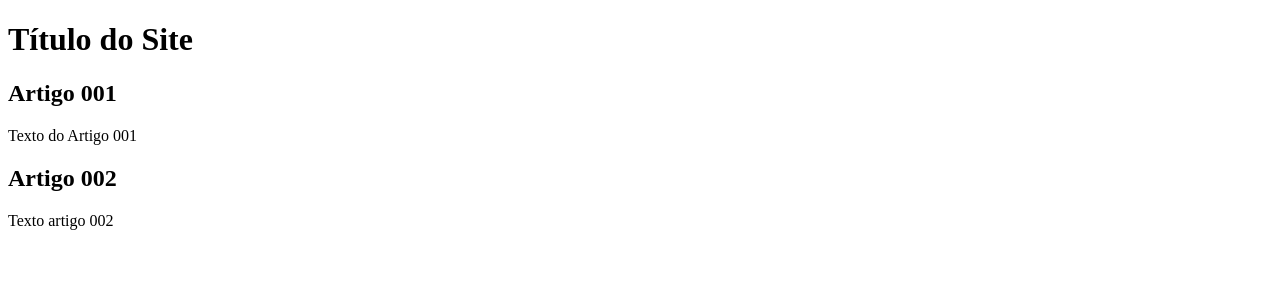
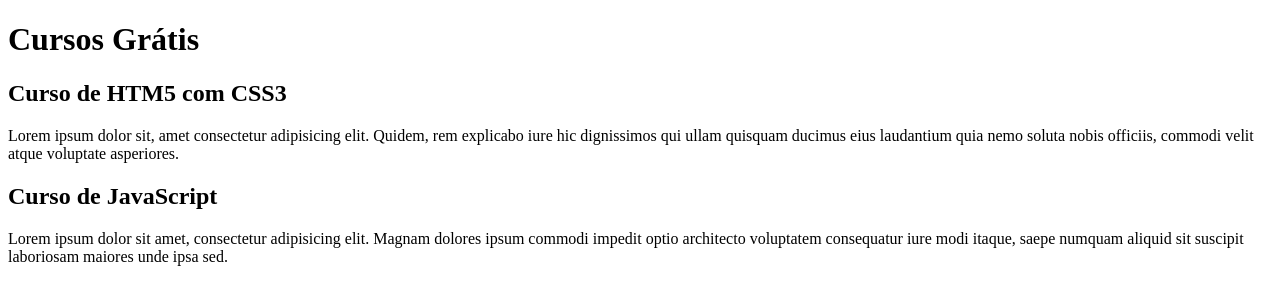
Before and after one commit to amarildotardivo/projeto-site, a plain HTML site: page index.html in a window 1280 px wide. Drawn offline with Linux system fonts and the light colour scheme.

Commit message:
comecei a escrever o conteúdo

```diff
--- a/index.html
+++ b/index.html
@@ -8,15 +8,15 @@
 <body>
     <main>
         <header>
-            <h1>Título do Site</h1>
+            <h1>Cursos Grátis</h1>
         </header>
         <article>
-            <h2>Artigo 001</h2>
-            <p>Texto do Artigo 001</p>
+            <h2>Curso de HTM5 com CSS3</h2>
+            <p>Lorem ipsum dolor sit, amet consectetur adipisicing elit. Quidem, rem explicabo iure hic dignissimos qui ullam quisquam ducimus eius laudantium quia nemo soluta nobis officiis, commodi velit atque voluptate asperiores.</p>
         </article>
         <article>
-            <h2>Artigo 002</h2>
-            <p>Texto artigo 002</p>
+            <h2>Curso de JavaScript</h2>
+            <p>Lorem ipsum dolor sit amet, consectetur adipisicing elit. Magnam dolores ipsum commodi impedit optio architecto voluptatem consequatur iure modi itaque, saepe numquam aliquid sit suscipit laboriosam maiores unde ipsa sed.</p>
         </article>
     </main>
 </body>
```
